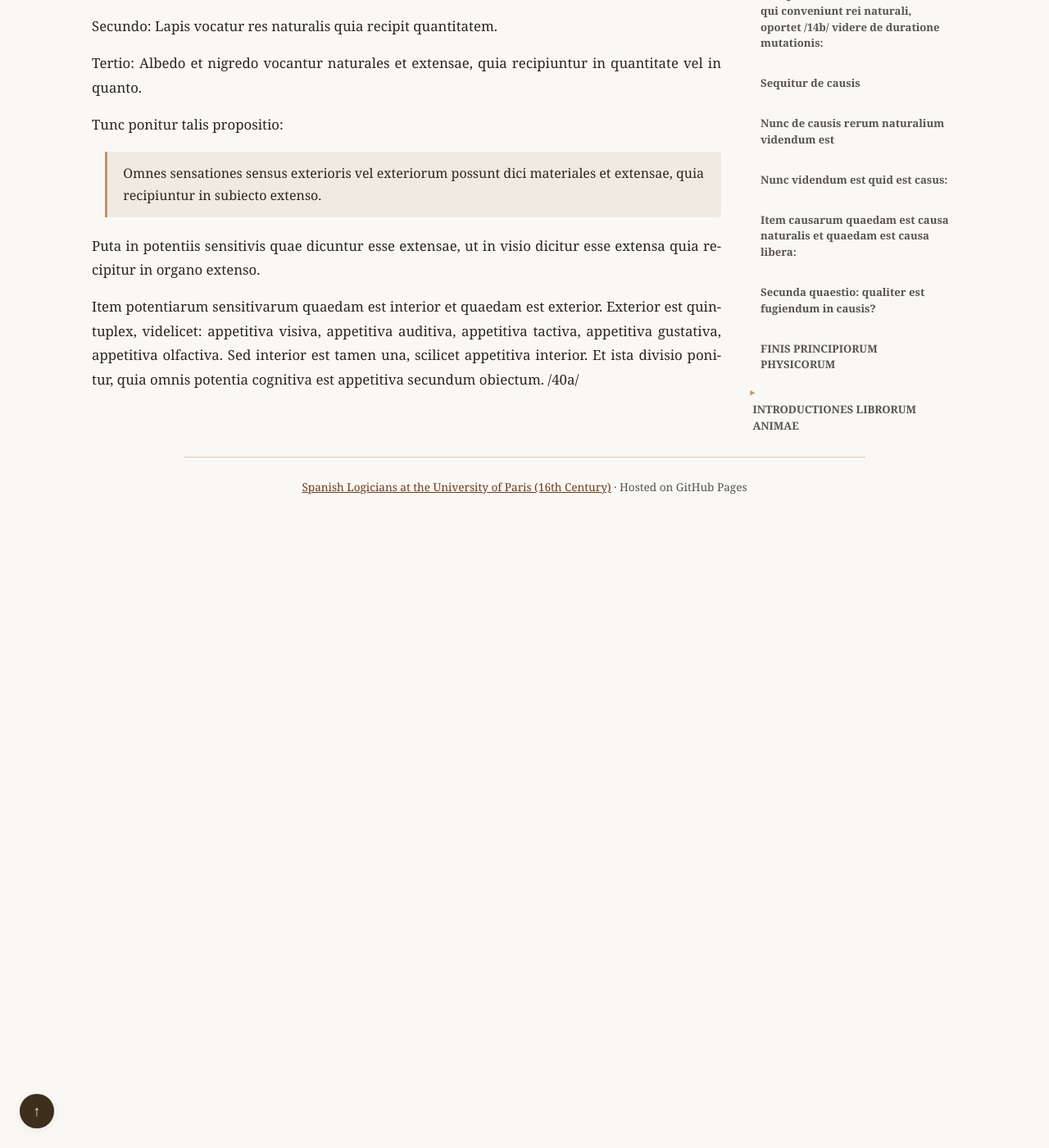
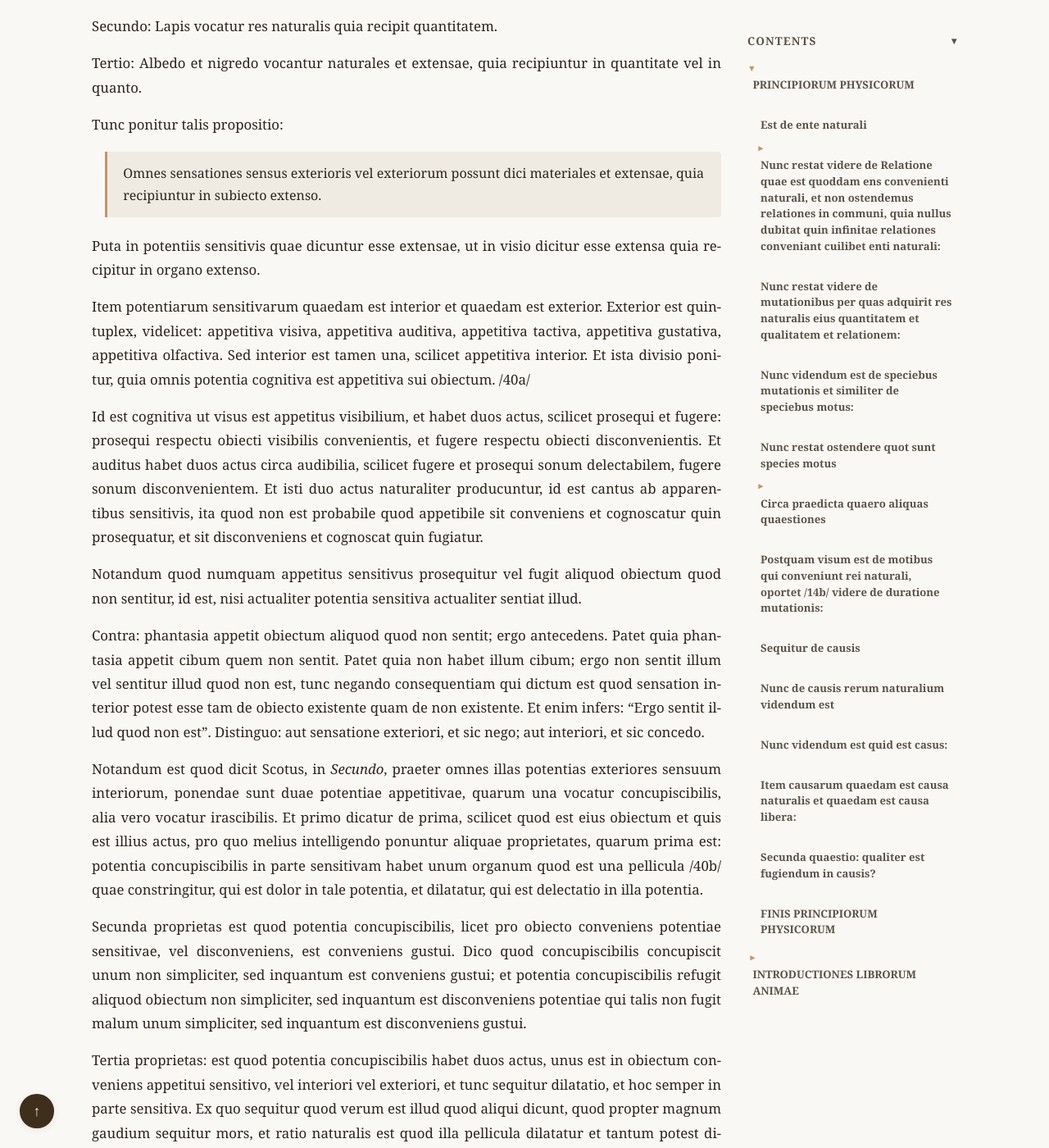
Before and after one commit to JoseBalado/Spanish-Logicians-at-the-University-of-Paris, a Jekyll site: the page built from philosophers/Jeronimo-Pardo/Principiorum-Phisicorum-et-Introductiones-Librorum-Animae.md, in a window 1280 px wide and 1400 px high, scrolled down 46160 px. Shown: the whole window at 82% size. Built offline with Jekyll 4.4.1, drawn with Linux system fonts in a browser that asks for light colours; before the commit the page ends 46790 px from its top, so only the background shows below that; some of the changed text lies outside the part shown.

Commit message:
Pardo. De Anima, page 40.

```diff
--- a/cspell-latin-custom.txt
+++ b/cspell-latin-custom.txt
@@ -2197,6 +2197,7 @@
 proximioribus
 proximuis
 pulsativam
+punibile
 Pyrrothi
 quadrivariam
 quadrupedale
--- a/philosophers/Jeronimo-Pardo/Principiorum-Phisicorum-et-Introductiones-Librorum-Animae.md
+++ b/philosophers/Jeronimo-Pardo/Principiorum-Phisicorum-et-Introductiones-Librorum-Animae.md
@@ -868,7 +868,21 @@
 
 Puta in potentiis sensitivis quae dicuntur esse extensae, ut in visio dicitur esse extensa quia recipitur in organo extenso.
 
-Item potentiarum sensitivarum quaedam est interior et quaedam est exterior. Exterior est quintuplex, videlicet: appetitiva visiva, appetitiva auditiva, appetitiva tactiva, appetitiva gustativa, appetitiva olfactiva. Sed interior est tamen una, scilicet appetitiva interior. Et ista divisio ponitur, quia omnis potentia cognitiva est appetitiva secundum obiectum. /40a/
+Item potentiarum sensitivarum quaedam est interior et quaedam est exterior. Exterior est quintuplex, videlicet: appetitiva visiva, appetitiva auditiva, appetitiva tactiva, appetitiva gustativa, appetitiva olfactiva. Sed interior est tamen una, scilicet appetitiva interior. Et ista divisio ponitur, quia omnis potentia cognitiva est appetitiva sui obiectum. /40a/
+
+Id est cognitiva ut visus est appetitus visibilium, et habet duos actus, scilicet prosequi et fugere: prosequi respectu obiecti visibilis convenientis, et fugere respectu obiecti disconvenientis. Et auditus habet duos actus circa audibilia, scilicet fugere et prosequi sonum delectabilem, fugere sonum disconvenientem. Et isti duo actus naturaliter producuntur, id est cantus ab apparentibus sensitivis, ita quod non est probabile quod appetibile sit conveniens et cognoscatur quin prosequatur, et sit disconveniens et cognoscat quin fugiatur.
+
+Notandum quod numquam appetitus sensitivus prosequitur vel fugit aliquod obiectum quod non sentitur, id est, nisi actualiter potentia sensitiva actualiter sentiat illud.
+
+Contra: phantasia appetit obiectum aliquod quod non sentit; ergo antecedens. Patet quia phantasia appetit cibum quem non sentit. Patet quia non habet illum cibum; ergo non sentit illum vel sentitur illud quod non est, tunc negando consequentiam qui dictum est quod sensation interior potest esse tam de obiecto existente quam de non existente. Et enim infers: "Ergo sentit illud quod non est". Distinguo: aut sensatione exteriori, et sic nego; aut interiori, et sic concedo.
+
+Notandum est quod dicit Scotus, in *Secundo*, praeter omnes illas potentias exteriores sensuum interiorum, ponendae sunt duae potentiae appetitivae, quarum una vocatur concupiscibilis, alia vero vocatur irascibilis. Et primo dicatur de prima, scilicet quod est eius obiectum et quis est illius actus, pro quo melius intelligendo ponuntur aliquae proprietates, quarum prima est: potentia concupiscibilis in parte sensitivam habet unum organum quod est una pellicula /40b/ quae constringitur, qui est dolor in tale potentia, et dilatatur, qui est delectatio in illa potentia.
+
+Secunda proprietas est quod potentia concupiscibilis, licet pro obiecto conveniens potentiae sensitivae, vel disconveniens, est conveniens gustui. Dico quod concupiscibilis concupiscit unum non simpliciter, sed inquantum est conveniens gustui; et potentia concupiscibilis refugit aliquod obiectum non simpliciter, sed inquantum est disconveniens potentiae qui talis non fugit malum unum simpliciter, sed inquantum est disconveniens gustui.
+
+Tertia proprietas: est quod potentia concupiscibilis habet duos actus, unus est in obiectum conveniens appetitui sensitivo, vel interiori vel exteriori, et tunc sequitur dilatatio, et hoc semper in parte sensitiva. Ex quo sequitur quod verum est illud quod aliqui dicunt, quod propter magnum gaudium sequitur mors, et ratio naturalis est quod illa pellicula dilatatur et tantum potest dilatari quod frangitur, et tunc sequitur mors. Secundus actus est fugere obiectum disconveniens appetitui sensitivo.
+
+Sed pro declaratione potentiae irascibilis ponuntur aliquae eius proprietates, quarum prima est: obiectum potentiae irascibilis est punibile vel offendens, seu illud quod removet conveniens concupiscibile suae parti sensitivae. Declaro hoc: si sit unus qui concupiscit vinum bonum, et aliquis auferat illud vinum, tunc ille dicitur offendens, et ille inquantum offendens fit obiectum irascibile. /41a/
 
 <!--
 ## Apparatus Criticus Reference
```
